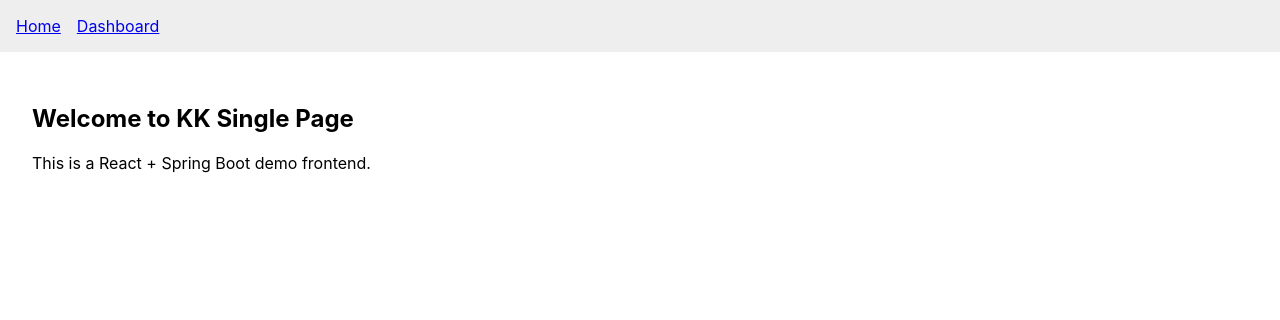
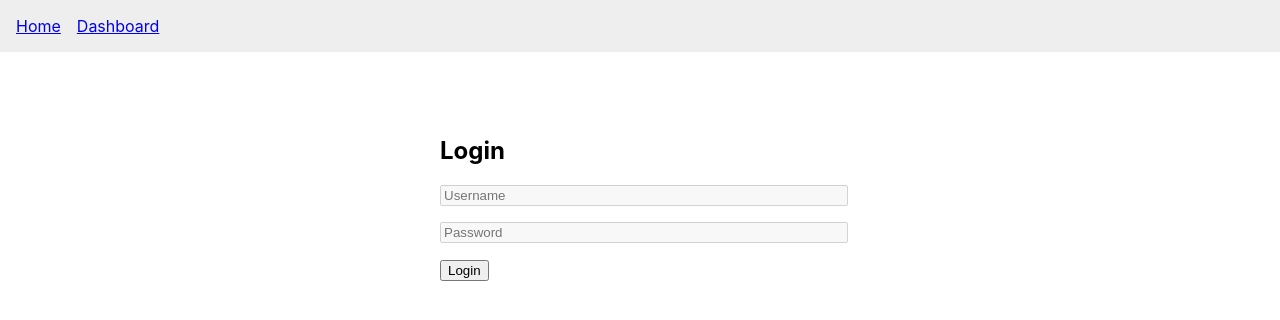
Before and after one commit to katariina-jarvenmaki/kk-single-page, a React (Create React App) app in the folder frontend/: page / in a window 1280 px wide. Shown: the top 320 px of the page. Built offline with nearby package versions, Linux system fonts and the light colour scheme.

Commit message:
Added Login form to the Home-page

```diff
--- /dev/null
+++ b/frontend/src/components/LoginForm.tsx
@@ -0,0 +1,47 @@
+import React, { useState } from 'react';
+import { useNavigate } from 'react-router-dom';
+
+const LoginForm = () => {
+  const [username, setUsername] = useState("");
+  const [password, setPassword] = useState("");
+  const [error, setError] = useState("");
+  const navigate = useNavigate();
+
+  const login = async () => {
+    try {
+      const res = await fetch('/api/public/token');
+      if (!res.ok) throw new Error("Login failed");
+      const data = await res.json();
+      localStorage.setItem("jwt", data.token);
+      navigate("/dashboard");
+    } catch (err) {
+      setError("Login failed. Check credentials.");
+    }
+  };
+
+  return (
+    <div style={{ maxWidth: '400px', margin: 'auto', padding: '2rem' }}>
+      <h2>Login</h2>
+      <input
+        type="text"
+        placeholder="Username"
+        value={username}
+        disabled
+        style={{ display: 'block', marginBottom: '1rem', width: '100%' }}
+        onChange={e => setUsername(e.target.value)}
+      />
+      <input
+        type="password"
+        placeholder="Password"
+        value={password}
+        disabled
+        style={{ display: 'block', marginBottom: '1rem', width: '100%' }}
+        onChange={e => setPassword(e.target.value)}
+      />
+      <button onClick={login}>Login</button>
+      {error && <p style={{ color: 'red' }}>{error}</p>}
+    </div>
+  );
+};
+
+export default LoginForm;
--- a/frontend/src/pages/Dashboard.tsx
+++ b/frontend/src/pages/Dashboard.tsx
@@ -1,18 +1,28 @@
 import React, { useEffect, useState } from 'react';
+import { useNavigate } from 'react-router-dom';
 import axios from 'axios';
 
 const Dashboard = () => {
   const [data, setData] = useState<any>(null);
   const [error, setError] = useState("");
+  const navigate = useNavigate();
 
   useEffect(() => {
-    const token = localStorage.getItem('jwt');
+    const token = localStorage.getItem("jwt");
+    if (!token) {
+      navigate("/");
+      return;
+    }
+
     axios.get('/api/data', {
       headers: { Authorization: `Bearer ${token}` }
     })
       .then(res => setData(res.data))
-      .catch(err => setError("Unauthorized or error"));
-  }, []);
+      .catch(() => {
+        setError("Unauthorized or error");
+        navigate("/");
+      });
+  }, [navigate]);
 
   return (
     <div style={{ padding: '2rem' }}>
--- a/frontend/src/pages/Home.tsx
+++ b/frontend/src/pages/Home.tsx
@@ -1,10 +1,11 @@
 import React from 'react';
+import LoginForm from '../components/LoginForm';
 
 const Home = () => {
   return (
+
     <div style={{ padding: '2rem' }}>
-      <h2>Welcome to KK Single Page</h2>
-      <p>This is a React + Spring Boot demo frontend.</p>
+      <LoginForm />
     </div>
   );
 };
```
